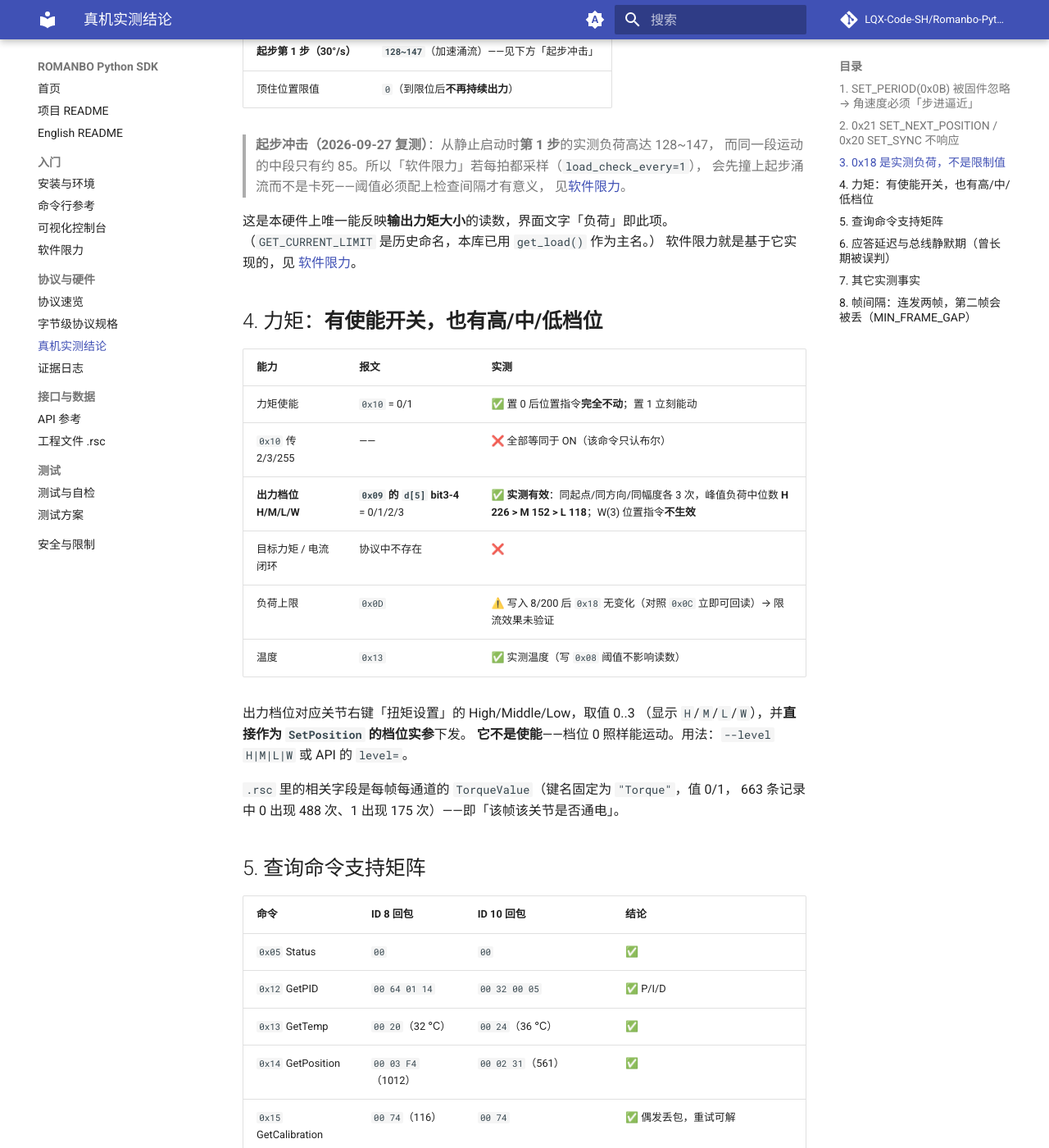
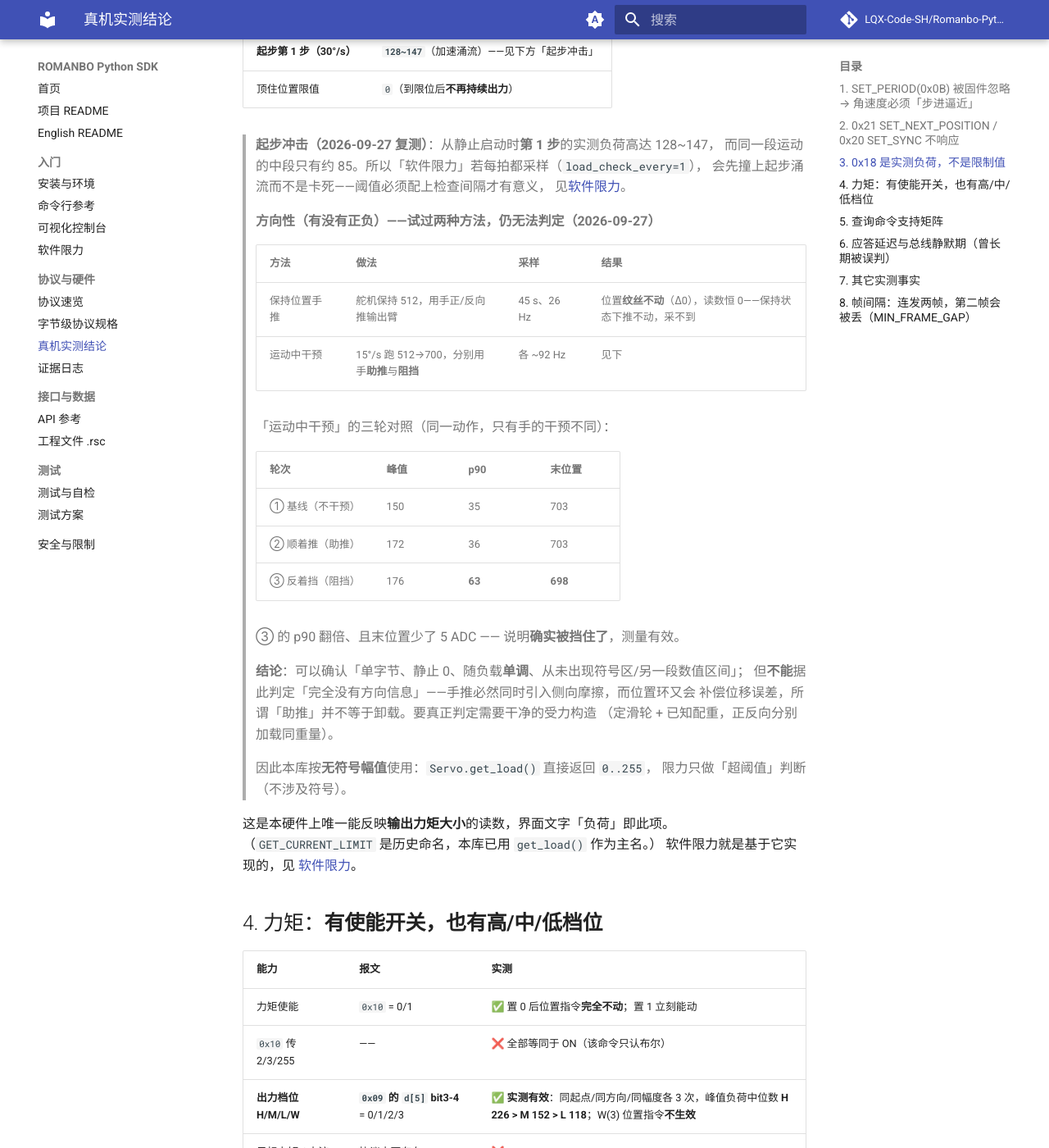
Before and after one commit to LQX-Code-SH/Romanbo-Python-SDK, an MkDocs documentation site: the page built from docs/FINDINGS.md, in a window 1280 px wide and 1400 px high, scrolled down 1502 px. Shown: the whole window at 82% size. Built offline with MkDocs 1.6.1 and Material for MkDocs 9.7.7, drawn with Linux system fonts in a browser that asks for light colours; comment, search, counter and statistics services are not loaded.

Commit message:
docs(findings): 记录『实测负荷是否编码方向』的两次实测尝试
方案 C（手动干预）已在真机上跑过两轮：
1) 保持位置手推：位置纹丝不动（Δ0）、读数恒 0 —— 保持状态下根本推不动，采不到；
2) 运动中干预（15°/s 跑 512→700，各 ~92 Hz 采样）三轮对照：
   基线 峰值150/p90 35/末位置703；助推 172/36/703；阻挡 176/63/698。
   阻挡的 p90 翻倍 + 末位置少 5 ADC，说明干预确实生效。

结论按实测写：可确认「单字节、静止 0、随负载单调、从未出现符号区」，
但**不能**判定「完全没有方向信息」——手推会同时引入侧向摩擦，位置环又会补偿
位移误差，『助推』不等于卸载；要判定需定滑轮+已知配重的干净构造。
本库按无符号幅值使用（限力只做超阈值判断）。

```diff
--- a/docs/FINDINGS.md
+++ b/docs/FINDINGS.md
@@ -53,6 +53,31 @@
 > 而同一段运动的中段只有约 85。所以「软件限力」若每拍都采样（`load_check_every=1`），
 > 会先撞上起步涌流而不是卡死——阈值必须配上检查间隔才有意义，
 > 见[软件限力](LOAD_LIMITING.md)。
+
+> **方向性（有没有正负）——试过两种方法，仍无法判定（2026-09-27）**
+>
+> | 方法 | 做法 | 采样 | 结果 |
+> |---|---|---|---|
+> | 保持位置手推 | 舵机保持 512，用手正/反向推输出臂 | 45 s、26 Hz | 位置**纹丝不动**（Δ0），读数恒 0——保持状态下推不动，采不到 |
+> | 运动中干预 | 15°/s 跑 512→700，分别用手**助推**与**阻挡** | 各 ~92 Hz | 见下 |
+>
+> 「运动中干预」的三轮对照（同一动作，只有手的干预不同）：
+>
+> | 轮次 | 峰值 | p90 | 末位置 |
+> |---|---|---|---|
+> | ① 基线（不干预） | 150 | 35 | 703 |
+> | ② 顺着推（助推） | 172 | 36 | 703 |
+> | ③ 反着挡（阻挡） | 176 | **63** | **698** |
+>
+> ③ 的 p90 翻倍、且末位置少了 5 ADC —— 说明**确实被挡住了**，测量有效。
+>
+> **结论**：可以确认「单字节、静止 0、随负载**单调**、从未出现符号区/另一段数值区间」；
+> 但**不能**据此判定「完全没有方向信息」——手推必然同时引入侧向摩擦，而位置环又会
+> 补偿位移误差，所谓「助推」并不等于卸载。要真正判定需要干净的受力构造
+> （定滑轮 + 已知配重，正反向分别加载同重量）。
+>
+> 因此本库按**无符号幅值**使用：`Servo.get_load()` 直接返回 `0..255`，
+> 限力只做「超阈值」判断（不涉及符号）。
 
 这是本硬件上唯一能反映**输出力矩大小**的读数，界面文字「负荷」即此项。
 （`GET_CURRENT_LIMIT` 是历史命名，本库已用 `get_load()` 作为主名。）
```
